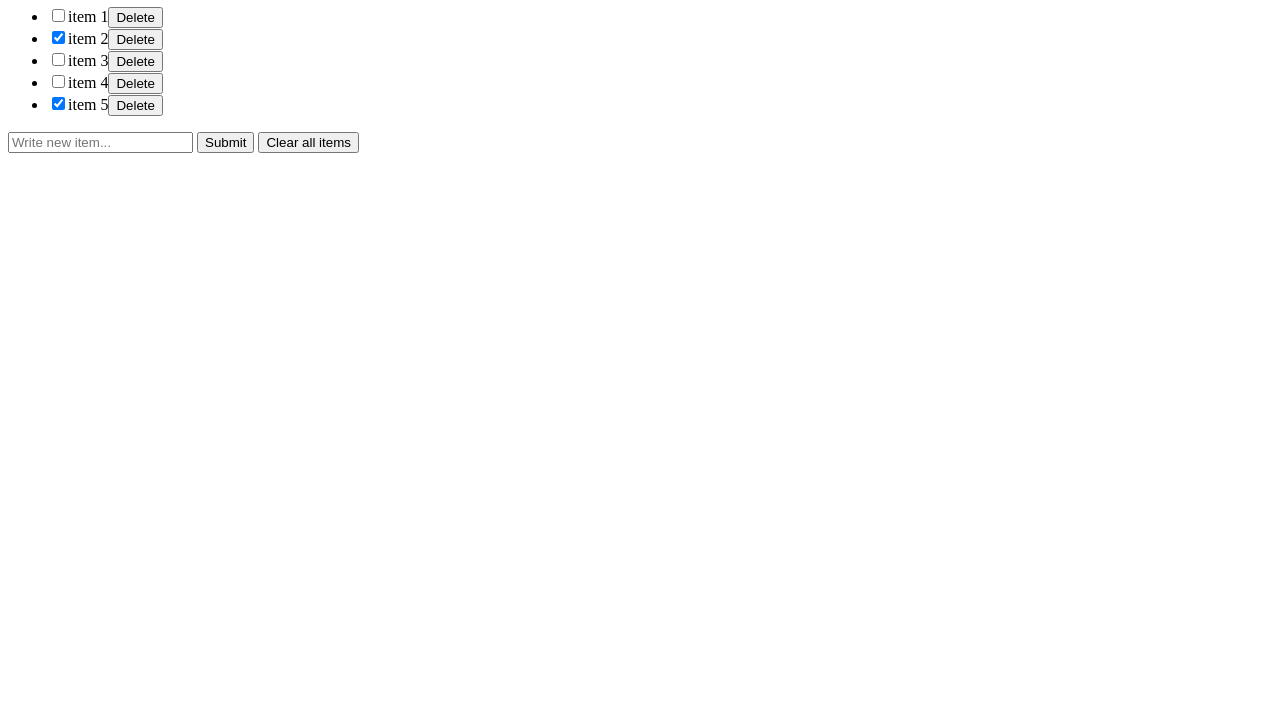
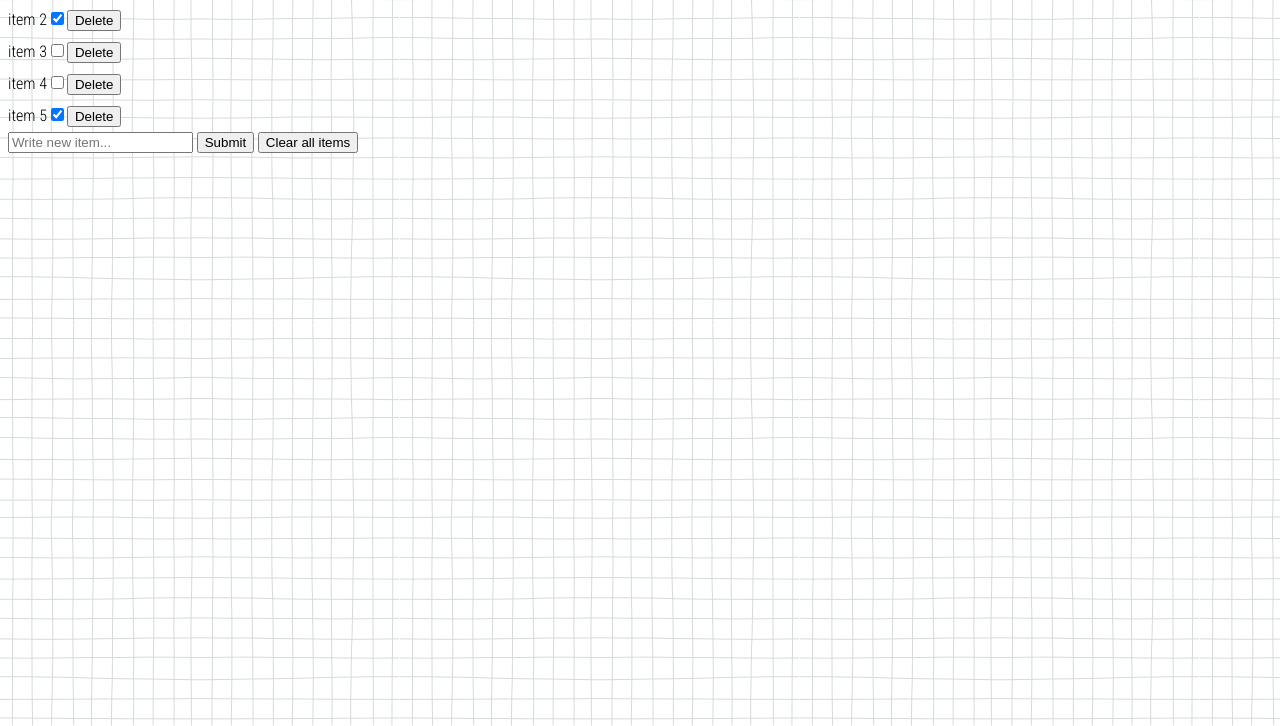
Before and after one commit to ewave99/the-boring-list, a plain HTML site: page index.html in a window 1280 px wide. Shown: the part 74-800 px from the top of the page. Drawn offline with Linux system fonts and the light colour scheme.

Commit message:
added background; now uses DOM methods instead of 'innerHTML'; added fonts

```diff
--- a/index.html
+++ b/index.html
@@ -3,6 +3,7 @@
     <head lang='en'>
         <meta charset='utf-8' />
         <title>The Boring List</title>
+        <link href='style.css' type='text/css' rel='stylesheet' />
     </head>
     <body>
         <h1>The Boring List</h1>
--- a/main.js
+++ b/main.js
@@ -5,19 +5,81 @@ let Items = (
         const LIST_CONTAINER = document.getElementById ( 'list-container' );
         const ITEM_TEXT_INPUT = document.getElementById ( 'item-text-input' );
 
-        const CHECKBOX_UNCHECKED = "<input type='checkbox' />";
-        const CHECKBOX_CHECKED = "<input type='checkbox' checked/>";
-
-        // these two constants are so we can have buttons that make function calls specific to the associated item
-        const DELETE_BUTTON_PREFIX = `<input type="button" value="Delete" onclick="Items.deleteItem ( '`;
-        const DELETE_BUTTON_SUFFIX = `' )" />`;
-
         let list = [];
         // used in the unique ID when an item is created
         const ITEM_ID_PREFIX = 'item-';
         let item_id_counter = -1;
 
         // METHODS ----------------------------------------------
+
+        //     DOM METHODS --------------------------------------
+
+        function createDOMStructureForItem ( item ) {
+            let list_item_element = createListItemForItem ( item );
+            let label_element     = createLabelForItem    ( item );
+
+            label_element.appendChild ( createTextElementForItem   ( item ) );
+            label_element.appendChild ( createCheckboxForItem      ( item ) );
+            // FUTURE: factor this out as a constant
+            label_element.appendChild ( createCheckmarkSpanForItem (      ) );
+
+            list_item_element.appendChild ( label_element                      );
+            list_item_element.appendChild ( createDeleteButtonForItem ( item ) );
+
+            return list_item_element;
+        }
+
+        function createListItemForItem ( item ) {
+            let element = document.createElement ( 'li' );
+
+            element.setAttribute ( 'id'   ,  item.id  );
+            element.setAttribute ( 'class', 'item'    );
+
+            return element;
+        }
+
+        function createTextElementForItem ( item ) {
+            return document.createTextNode ( item.text );
+        }
+
+        function createLabelForItem ( item ) {
+            let element = document.createElement ( 'label' );
+
+            element.setAttribute ( 'class', 'checkbox-container' );
+
+            return element;
+        }
+
+        function createCheckboxForItem ( item ) {
+            let element = document.createElement ( 'input' );
+
+            element.setAttribute ( 'type', 'checkbox');
+            if ( item.completed ) {
+                element.setAttribute ( 'checked', '' );
+            }
+
+            return element;
+        }
+
+        function createCheckmarkSpanForItem () {
+            let checkmark_span_element = document.createElement ( 'span' );
+
+            checkmark_span_element.setAttribute ( 'class', 'checkmark' );
+
+            return checkmark_span_element;
+        }
+
+        function createDeleteButtonForItem ( item ) {
+            let delete_button_element = document.createElement ( 'input' );
+
+            delete_button_element.setAttribute ( 'type'   , 'button'                            );
+            delete_button_element.setAttribute ( 'value'  , 'Delete'                            );
+            delete_button_element.setAttribute ( 'onclick', `Items.deleteItem ( '${item.id}' )` );
+
+            return delete_button_element;
+        }
+
+        //     METHODS FOR ITEMS --------------------------------
 
         function createItem ( text, completed = false ) {
             // makes sure the items have unique IDs
@@ -37,14 +99,9 @@ let Items = (
         function displayItem ( item ) {
             // prevents having elements with the same id
             if ( document.getElementById ( item.id ) == null ) {
-                // displays the right checkbox
-                let checkbox = item.completed ? CHECKBOX_CHECKED : CHECKBOX_UNCHECKED;
+                let item_node = createDOMStructureForItem ( item );
 
-                let node = document.createElement ( 'li' );
-                node.id = item.id;
-                node.innerHTML = checkbox + item.text + DELETE_BUTTON_PREFIX + item.id + DELETE_BUTTON_SUFFIX;
-
-                LIST_CONTAINER.appendChild ( node );
+                LIST_CONTAINER.appendChild ( item_node );
             }
         }
 
--- /dev/null
+++ b/style.css
@@ -0,0 +1,22 @@
+@import url('https://fonts.googleapis.com/css2?family=Roboto+Condensed:wght@300;400&display=swap');
+
+body {
+    background-image: url("design/background.png");
+    font-family: 'Roboto Condensed', sans-serif;
+}
+
+h1 {
+    font-weight: normal;
+    margin: 0;
+}
+
+#list-container {
+    list-style-type: none;
+    margin: 0;
+    padding: 0;
+}
+
+.item {
+    font-weight: lighter;
+    padding: 5px 0 5px 0;
+}
```
Also changed, not shown: custom-checkbox.html (added, +93 -0 lines), design/background.png (added).
